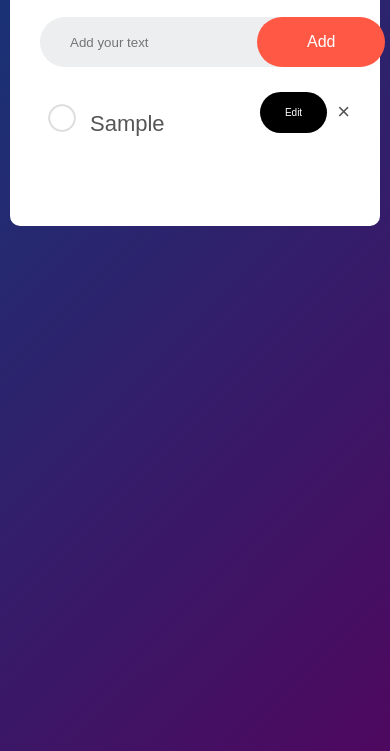
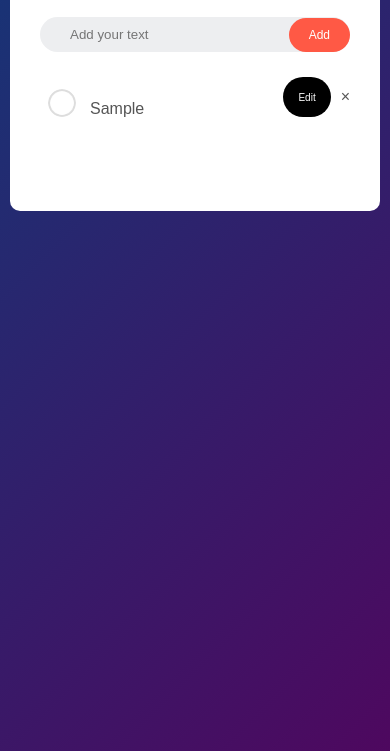
Before and after one commit to Belladihno/todo-list, a plain HTML site: page index.html in a window 390 px wide. Both pictures are taken after typing "Sample" into the empty fields and a click on the button "Add". Shown: the part 93-844 px from the top of the page. Drawn offline with Linux system fonts and the light colour scheme.

Commit message:
third commit

```diff
--- a/style.css
+++ b/style.css
@@ -61,6 +61,7 @@ button {
     font-size: 16px;
     cursor: pointer;
     border-radius: 40px;
+
 }
 ul li {
     display: grid;
@@ -146,3 +147,17 @@ ul li button {
 ul li span:hover {
     background: #edeef0;
 }
+
+@media (max-width: 600px) {
+    button {
+        padding: 10px 20px;
+        font-size: 12px;
+    }
+    ul li span {
+        font-size: 16px;
+        line-height: 40px;
+    }
+    ul li button {
+        padding: 10px 15px;
+    }
+}
```
